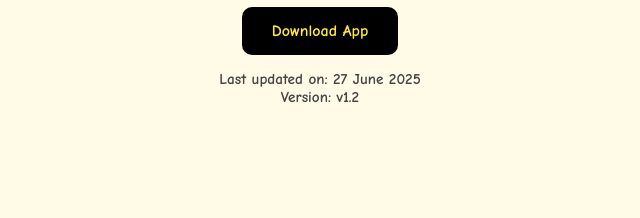
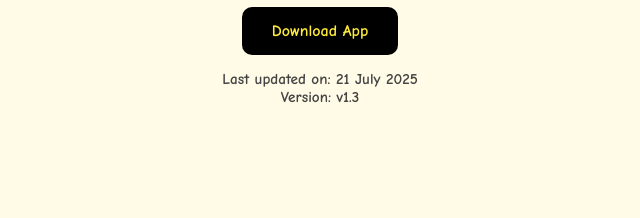
Before and after one commit to creativesouls3d/creativesouls3d.github.io, a plain HTML site: page index.html in a window 1280 px wide. Shown: the part 796-1014 px from the top of the page, 320-960 px from the left. Drawn offline with Linux system fonts and the light colour scheme.

Commit message:
Update index.html

```diff
--- a/index.html
+++ b/index.html
@@ -38,7 +38,7 @@
     <section class="download">
         <h2>Download Our Android App</h2>
         <a href="downloads/CreativeSouls3D.apk" class="btn" download>Download App</a>
-        <p class="version-info">Last updated on: <strong>27 June 2025</strong><br>Version: <strong>v1.2</strong></p>
+        <p class="version-info">Last updated on: <strong>21 July 2025</strong><br>Version: <strong>v1.3</strong></p>
     </section>
 
 
```
